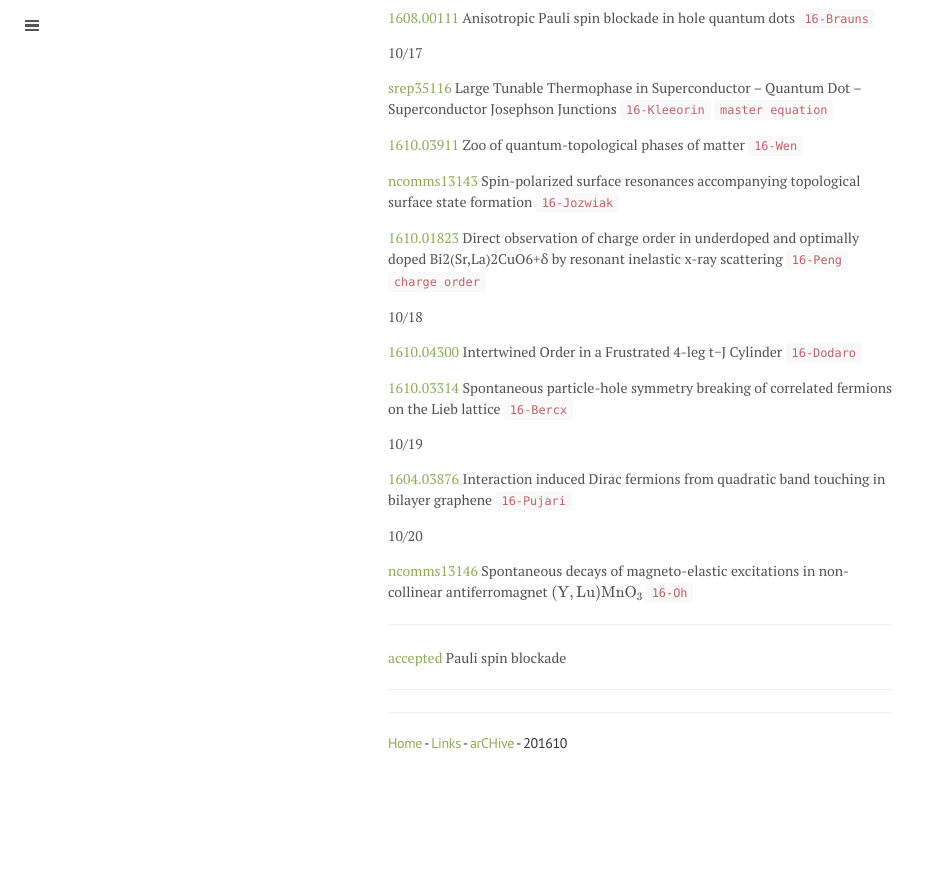
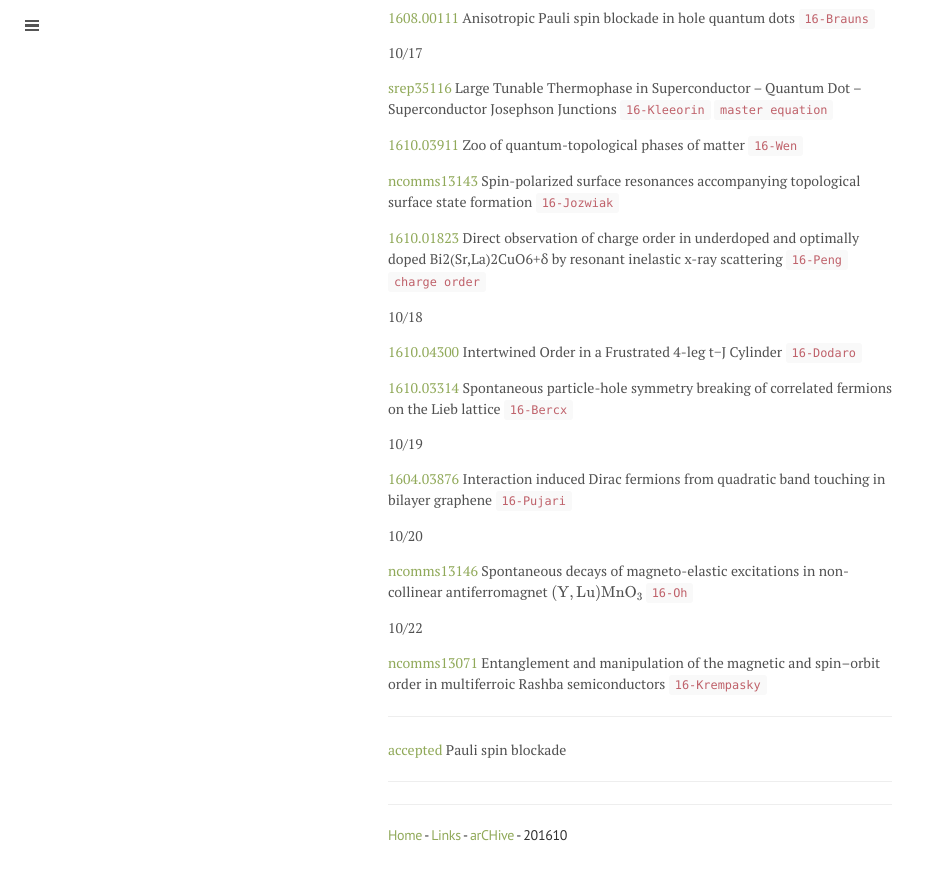
Before and after one commit to qkrwlsghdcjsworlt/work, a Jekyll site: the page built from 201610.md, in a window 1280 px wide and 900 px high, scrolled down 2024 px. Shown: the top 880 px of the window, without its empty margins (0-930 px from the left). Built offline with Jekyll 4.4.1, drawn with Linux system fonts in a browser that asks for light colours; formulas are drawn with MathJax 3; before the commit the page ends 2833 px from its top, so only the background shows below that.

Commit message:
“update”

```diff
--- a/201610.md
+++ b/201610.md
@@ -123,6 +123,12 @@ title: 201610
 [ncomms13146](http://www.nature.com/articles/ncomms13146) Spontaneous decays of magneto-elastic excitations in non-collinear antiferromagnet \\( (\textrm{Y},\textrm{Lu})\textrm{MnO}_3 \\) `16-Oh`
 
 
+10/22
+
+[ncomms13071](http://www.nature.com/articles/ncomms13071) Entanglement and manipulation of the magnetic and spin–orbit order in multiferroic Rashba semiconductors `16-Krempasky`
+
+
+
 ---
 
 [accepted](http://journals.aps.org/prl/accepted/5907dYd3Cc412752804b6cc4beddf3da7eb167ae7) Pauli spin blockade
```
